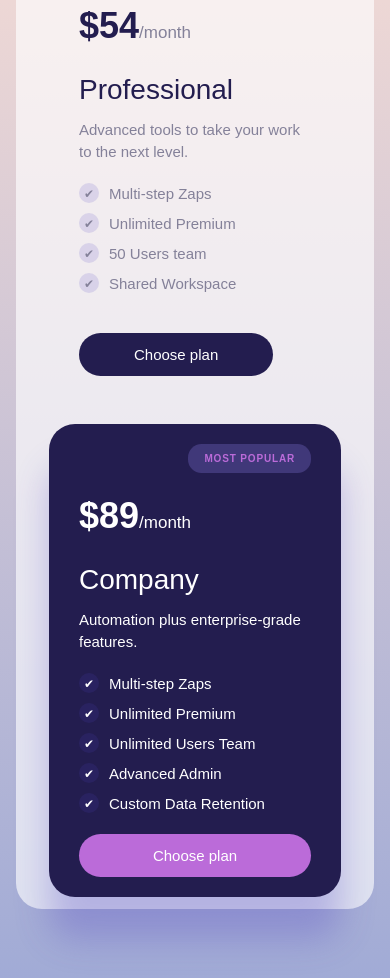
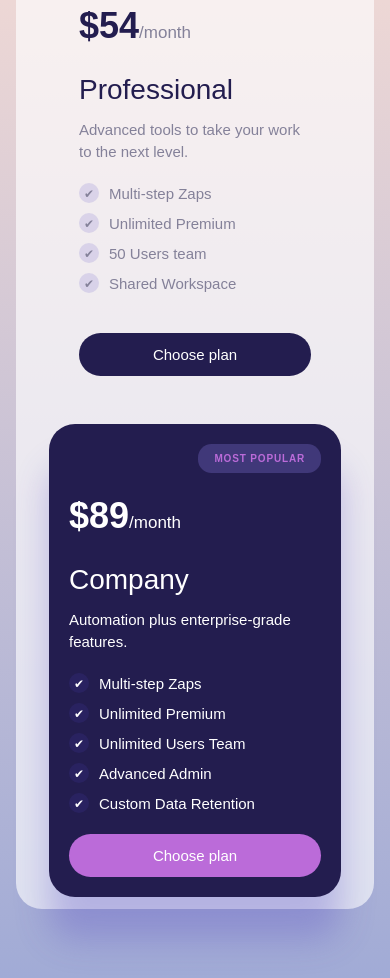
Before and after one commit to macenuw/jadwalin, a website built with webpack: page src/index.html in a window 390 px wide. Shown: the part 887-1865 px from the top of the page. Built offline with nearby package versions, Linux system fonts and the light colour scheme; files whose address does not match are found by name.

Commit message:
change padding for popular plan

```diff
--- a/src/scss/components/plan.scss
+++ b/src/scss/components/plan.scss
@@ -26,6 +26,7 @@
 
     @media (max-width:820px) {
       margin-right: 0;
+      padding: 20px;
     }
 
     .plan__price,
@@ -123,6 +124,11 @@
     font-weight: 500;
     font-size: 15px;
     line-height: 22px;
+
+    @media (max-width:820px) {
+      width: 100%;
+      text-align: center;
+    }
   }
 }
 
```
Also changed, not shown: src/css/style.min.css.
